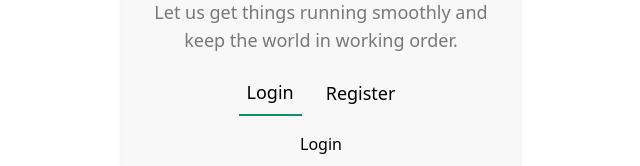
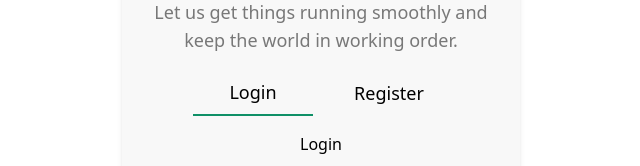
Before and after one commit to Fixeroni/Fixeroni, a React (Vite) app in the folder client/: page /artisan/auth/login in a window 1280 px wide. Shown: the part 376-542 px from the top of the page, without its empty margins (319-959 px from the left). Built offline with nearby package versions, Linux system fonts and the light colour scheme.

Commit message:
feat: improve Switch component button layout for consistent sizing and alignment

```diff
--- a/client/src/components/auth/login/Switch.tsx
+++ b/client/src/components/auth/login/Switch.tsx
@@ -13,10 +13,10 @@ function Switch({
   return (
     <article className="w-full flex flex-col justify-center items-center">
       <article className="flex gap-4 items-center mb-4 w-full justify-center items-center">
-        <article className={`${content === "login" && "border-b-2 border-primary"} cursor-pointer p-2 text-lg`} onClick={() => setContent("login")}>
+        <article className={`${content === "login" && "border-b-2 border-primary"} cursor-pointer p-2 text-lg min-w-[120px] text-center`} onClick={() => setContent("login")}>
           Login
         </article>
-        <article className={`${content === "register" && "border-b-2 border-primary"} cursor-pointer p-2 text-lg`} onClick={() => setContent("register")}>
+        <article className={`${content === "register" && "border-b-2 border-primary"} cursor-pointer p-2 text-lg min-w-[120px] text-center`} onClick={() => setContent("register")}>
           Register
         </article>
       </article>
```
